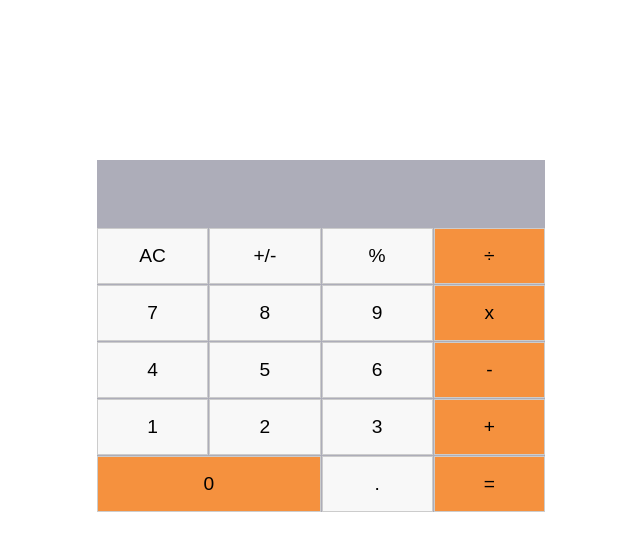
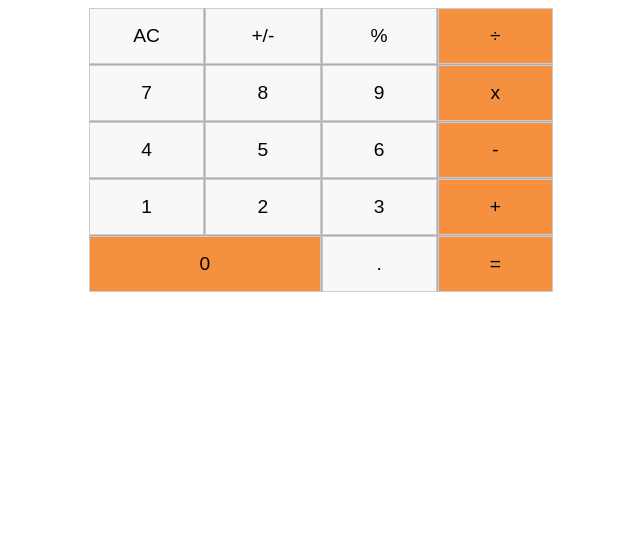
Before and after one commit to kessie2862/Math-Magicians, a React (Create React App) app: page / in a window 1280 px wide. Shown: the top 550 px of the page, without its empty margins (319-959 px from the left). Built offline with nearby package versions, Linux system fonts and the light colour scheme.

Commit message:
Modified styles

```diff
--- a/src/components/Calculator.css
+++ b/src/components/Calculator.css
@@ -1,12 +1,27 @@
 .container {
   background-color: #adadb9;
   width: 25%;
-  height: 22rem;
-  min-width: 28rem;
-  margin: 10rem auto;
+  min-width: 29rem;
+  margin: 0 auto;
   display: flex;
   flex-direction: column;
   justify-content: flex-end;
+}
+
+.center {
+  margin-top: 10rem;
+}
+
+.display {
+  height: 1.5rem;
+  margin: 0 auto;
+  padding: 1.3rem;
+  width: 25%;
+  min-width: 26rem;
+  font-size: 1.8rem;
+  text-align: right;
+  color: #333;
+  background-color: #d5d5d5;
 }
 
 .btns {
```
